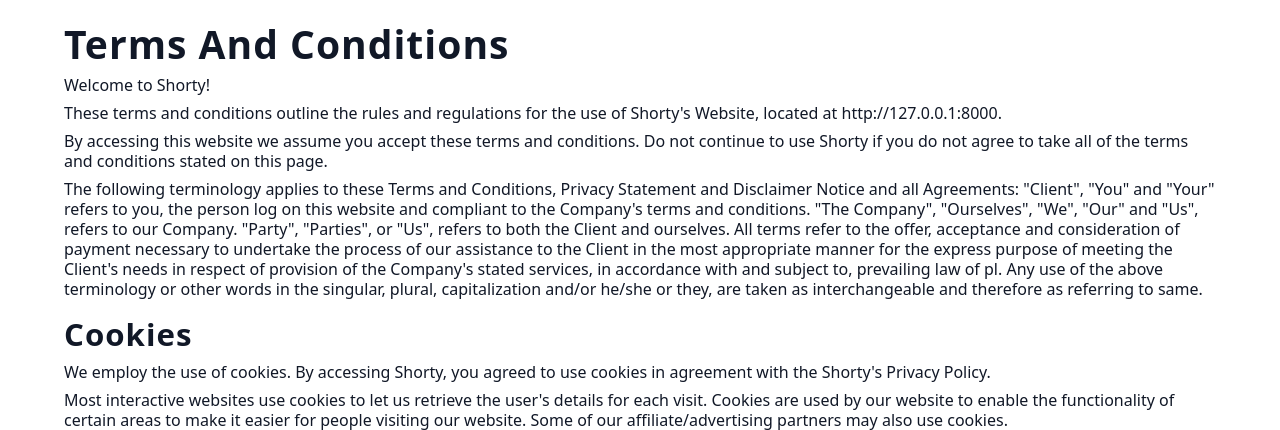
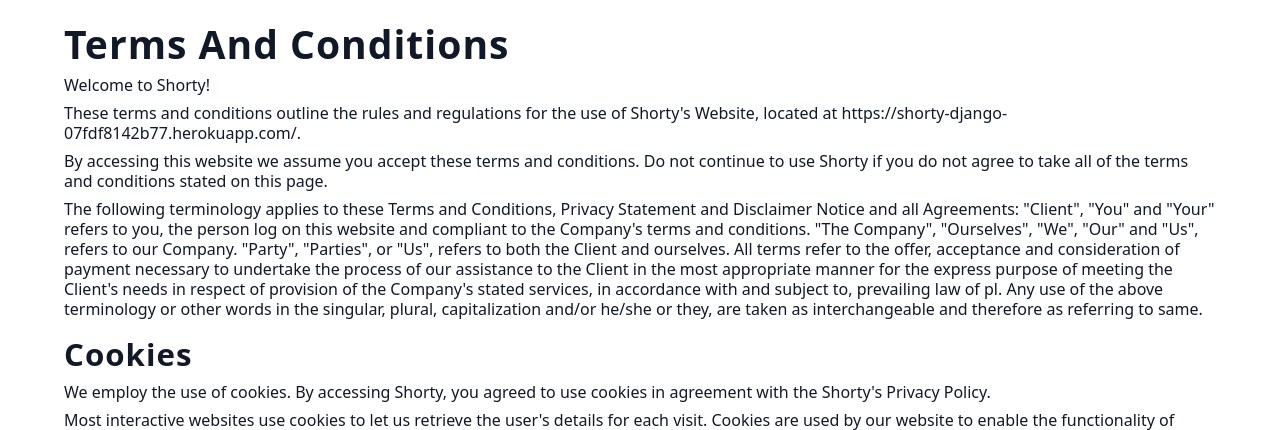
Before and after one commit to andreistr21/Link-Shortener, a Django app: page /account/terms-of-use/ in a window 1280 px wide. Shown: the part 64-494 px from the top of the page. Run offline with Django 4.2, Linux system fonts and the light colour scheme; parts of the project's set-up code (start-up, migrations or seed data) failed here and were passed over; some libraries are stand-ins or nearby versions.

Commit message:
updated privacy policy and term of use changed website links

```diff
--- a/src/account/templates/account/privacy_policy.html
+++ b/src/account/templates/account/privacy_policy.html
@@ -6,7 +6,7 @@
     <section class="section-center">
         <h1 class="h1-text">Privacy Policy for Shorty</h1>
         <p>
-            At Shorty, accessible from http://127.0.0.1:8000, one of our main priorities is the privacy of our visitors. This Privacy Policy document contains types of information that is collected and recorded by Shorty and how we use it.
+            At Shorty, accessible from https://shorty-django-07fdf8142b77.herokuapp.com/, one of our main priorities is the privacy of our visitors. This Privacy Policy document contains types of information that is collected and recorded by Shorty and how we use it.
         </p>
         <p>
             If you have additional questions or require more information about our Privacy Policy, do not hesitate to contact us.
--- a/src/account/templates/account/terms_of_use.html
+++ b/src/account/templates/account/terms_of_use.html
@@ -9,7 +9,7 @@
         </h2>
         <p>Welcome to Shorty!</p>
         <p>
-            These terms and conditions outline the rules and regulations for the use of Shorty's Website, located at http://127.0.0.1:8000.
+            These terms and conditions outline the rules and regulations for the use of Shorty's Website, located at https://shorty-django-07fdf8142b77.herokuapp.com/.
         </p>
         <p>
             By accessing this website we assume you accept these terms and conditions. Do not continue to use Shorty if you do not agree to take all of the terms and conditions stated on this page.
```
